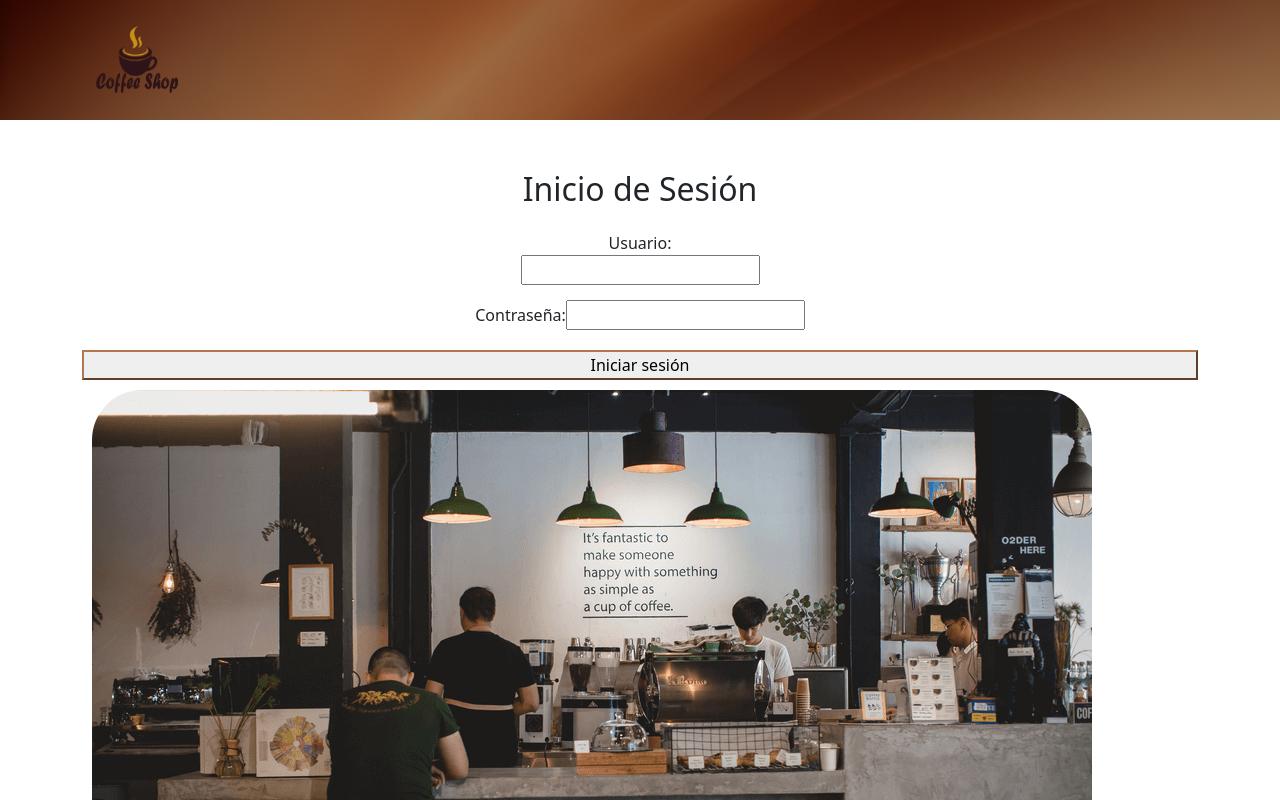
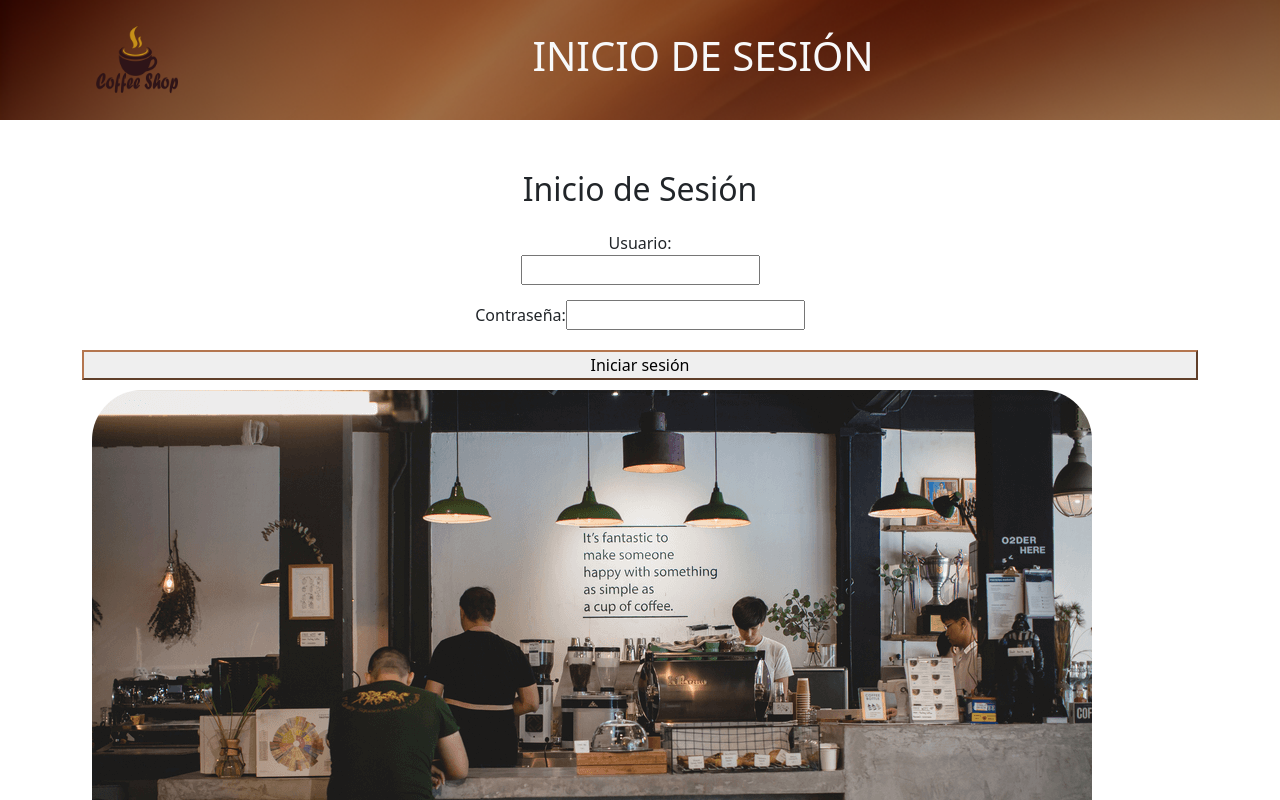
Before and after one commit to dmunoz80/CoffeShop-ProyectoFinal, a React (Create React App) app: page /Login in a window 1280 px wide. Shown: the top 800 px of the page. Built offline with nearby package versions, Linux system fonts and the light colour scheme.

Commit message:
actualizacion

```diff
--- a/src/views/Login.jsx
+++ b/src/views/Login.jsx
@@ -9,7 +9,7 @@ import fotologin from "../assets/images/fotologin.jpeg"
 const Login = () => {
     return (
         <div>
-            <Navbar />
+            <Navbar title={"INICIO DE SESIÓN"}/>
             <Container>
                 <Row>
                     <Col>
```
